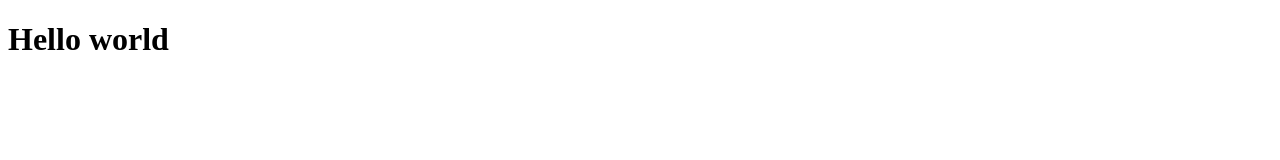
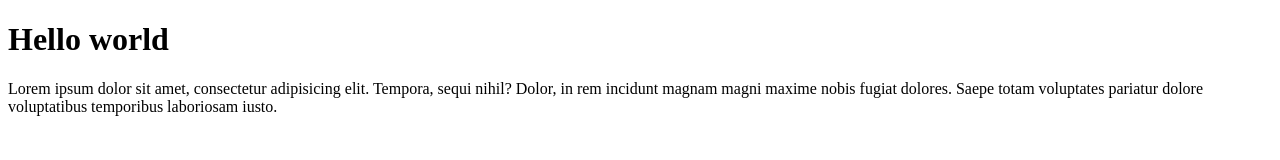
Before and after one commit to ynkrny/git-test, a plain HTML site: page index.html in a window 1280 px wide. Drawn offline with Linux system fonts and the light colour scheme.

Commit message:
menambahkan paragraf

```diff
--- a/index.html
+++ b/index.html
@@ -7,5 +7,6 @@
 </head>
 <body>
     <h1> Hello world</h1>
+    <p>Lorem ipsum dolor sit amet, consectetur adipisicing elit. Tempora, sequi nihil? Dolor, in rem incidunt magnam magni maxime nobis fugiat dolores. Saepe totam voluptates pariatur dolore voluptatibus temporibus laboriosam iusto.</p>
 </body>
 </html>
```
